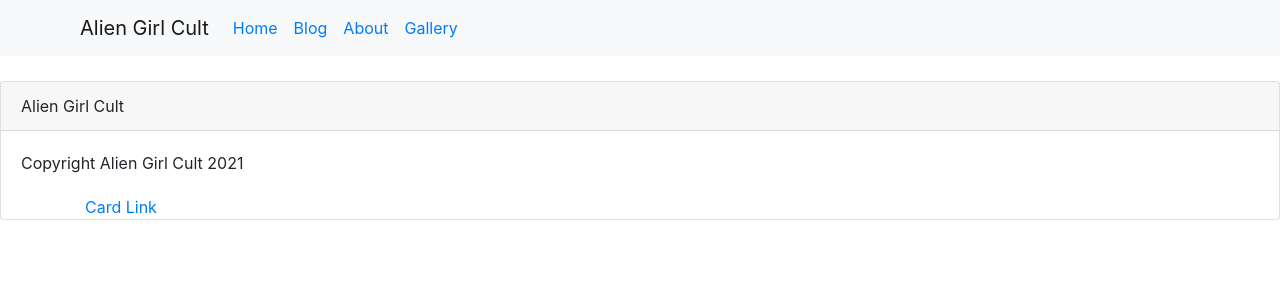
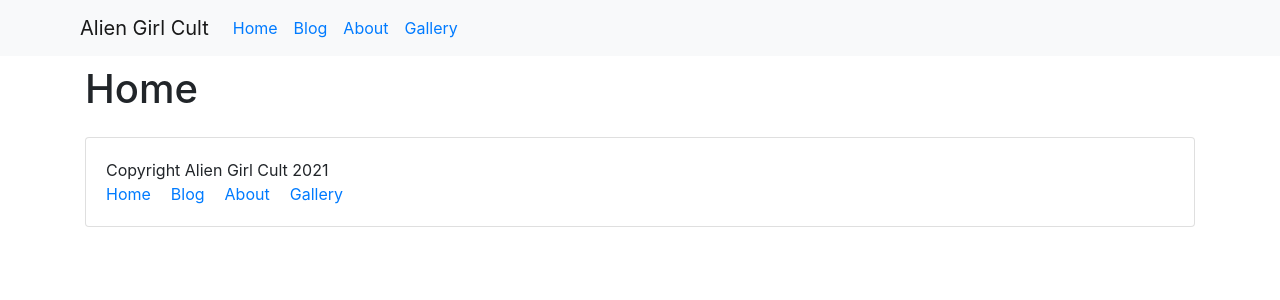
Before and after one commit to paulreyneveld/agc, a React (Create React App) app: page / in a window 1280 px wide. Shown: the top 300 px of the page. Built offline with nearby package versions, Linux system fonts and the light colour scheme; no server answers.

Commit message:
Messing around with styling possibilities

```diff
--- a/src/components/Blog.js
+++ b/src/components/Blog.js
@@ -4,7 +4,7 @@ import Container from 'react-bootstrap/Container'
 const Blog = () => {
     return (
         <Container>
-            <h1>Hello from Blog</h1>
+            <h1>Blog</h1>
         </Container>
     )
 }
--- a/src/components/Footer.js
+++ b/src/components/Footer.js
@@ -6,15 +6,19 @@ import { Link } from 'react-router-dom'
 const Footer  = () => {
     return (
         <footer>
+        <Container>
         <Card>
-        <Card.Header>Alien Girl Cult</Card.Header>
         <Card.Body>
-            Copyright Alien Girl Cult 2021
+            Copyright Alien Girl Cult 2021 <br />
+            <Card.Link><Link to="/home">Home</Link></Card.Link>
+            <Card.Link><Link to="/blog">Blog</Link></Card.Link>
+            <Card.Link><Link to="/about">About</Link></Card.Link>
+            <Card.Link><Link to="/gallery">Gallery</Link></Card.Link>
+
         </Card.Body>
-        <Container>
-        <Card.Link><Link to="/gallery">Card Link</Link></Card.Link>
+
+        </Card>
         </Container>
-        </Card>
         </footer>
     )
 }
--- a/src/components/Gallery.js
+++ b/src/components/Gallery.js
@@ -4,37 +4,40 @@ import Row from 'react-bootstrap/Row'
 import Col from 'react-bootstrap/Col'
 import Image from 'react-bootstrap/Image'
 
+const styles = {
+    paddingTop: 10
+}
 const Gallery = () => {
 
     return (
         <>
         <Container>
-        <Row>
-            <Col xs={6} md={4}>
+        <Row >
+            <Col xs={6} md={4} style={styles}>
             <Image src="https://picsum.photos/300/200?random=1" thumbnail />
             </Col>
-            <Col xs={6} md={4}>
+            <Col xs={6} md={4} style={styles}>
             <Image src="https://picsum.photos/300/200?random=2" thumbnail />
             </Col>
-            <Col xs={6} md={4}>
+            <Col xs={6} md={4} style={styles}>
             <Image src="https://picsum.photos/300/200?random=3" thumbnail />
             </Col>
-            <Col xs={6} md={4}>
+            <Col xs={6} md={4} style={styles}>
             <Image src="https://picsum.photos/300/200?random=4" thumbnail />
             </Col>
-            <Col xs={6} md={4}>
+            <Col xs={6} md={4} style={styles}>
             <Image src="https://picsum.photos/300/200?random=5" thumbnail />
             </Col>
-            <Col xs={6} md={4}>
+            <Col xs={6} md={4} style={styles}>
             <Image src="https://picsum.photos/300/200?random=6" thumbnail />
             </Col>
-            <Col xs={6} md={4}>
+            <Col xs={6} md={4} style={styles}>
             <Image src="https://picsum.photos/300/200?random=7" thumbnail />
             </Col>
-            <Col xs={6} md={4}>
+            <Col xs={6} md={4} style={styles}>
             <Image src="https://picsum.photos/300/200?random=8" thumbnail />
             </Col>
-            <Col xs={6} md={4}>
+            <Col xs={6} md={4} style={styles}>
             <Image src="https://picsum.photos/300/200?random=9" thumbnail />
             </Col>
         </Row>
--- a/src/components/Home.js
+++ b/src/components/Home.js
@@ -1,6 +1,8 @@
 import React, { useState, useEffect } from 'react'
 import axios from 'axios'
 import Container from 'react-bootstrap/Container'
+import Row from 'react-bootstrap/Row'
+import Col from 'react-bootstrap/Col'
 
 const Home = () => {
 
@@ -19,8 +21,17 @@ const Home = () => {
 
     return (
         <Container>
+        <h1>Home</h1>
+        <Row>
+        <Col xs={1}>
+
+        </Col>
+        <Col xs={8}>
         <p>{lorem.data}</p>
+        </Col>
+        </Row>
         </Container>
+
     )
 }
 
```
Also changed, not shown: 1 other file (tests, documents, lock files or other folders).
